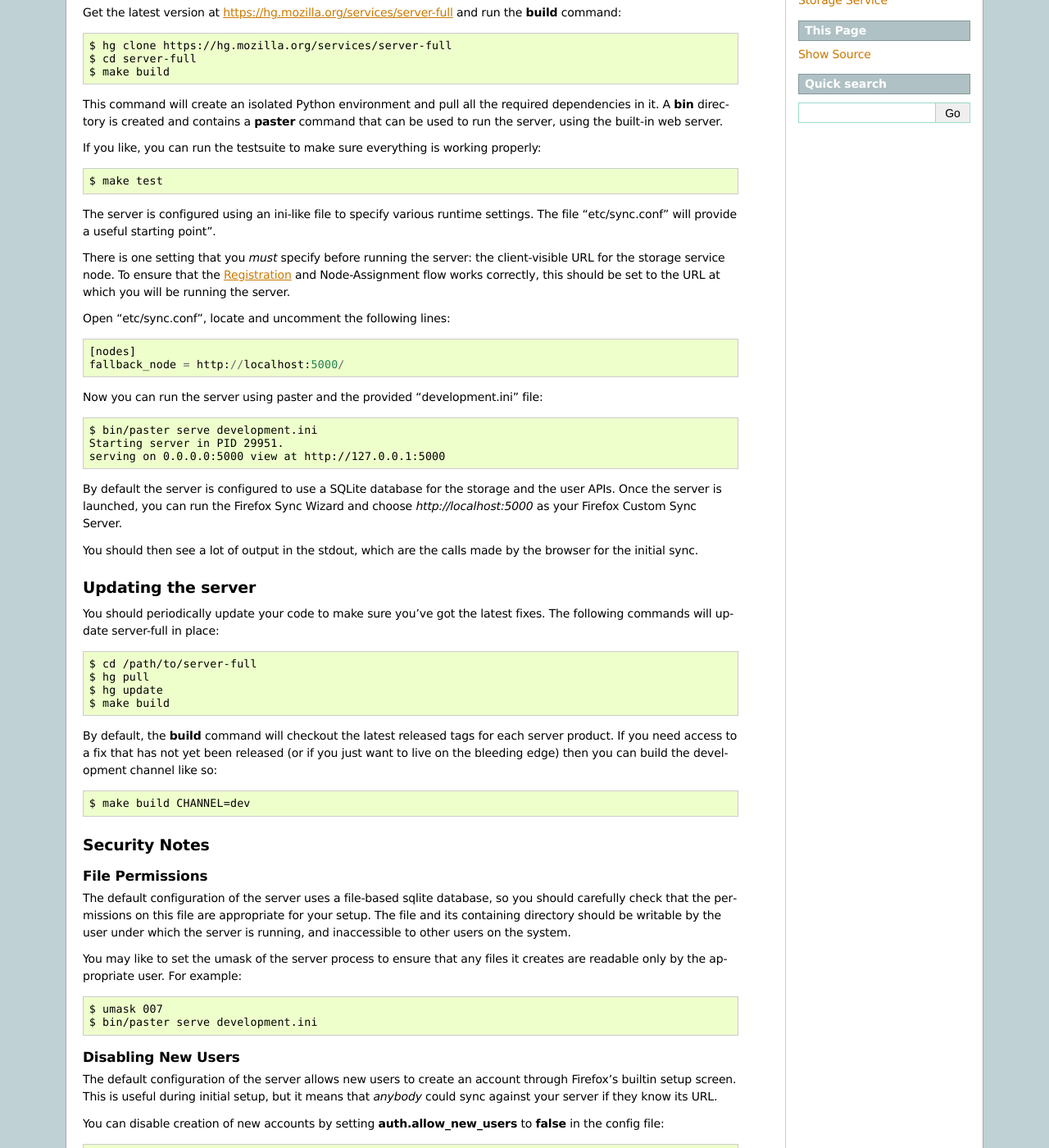
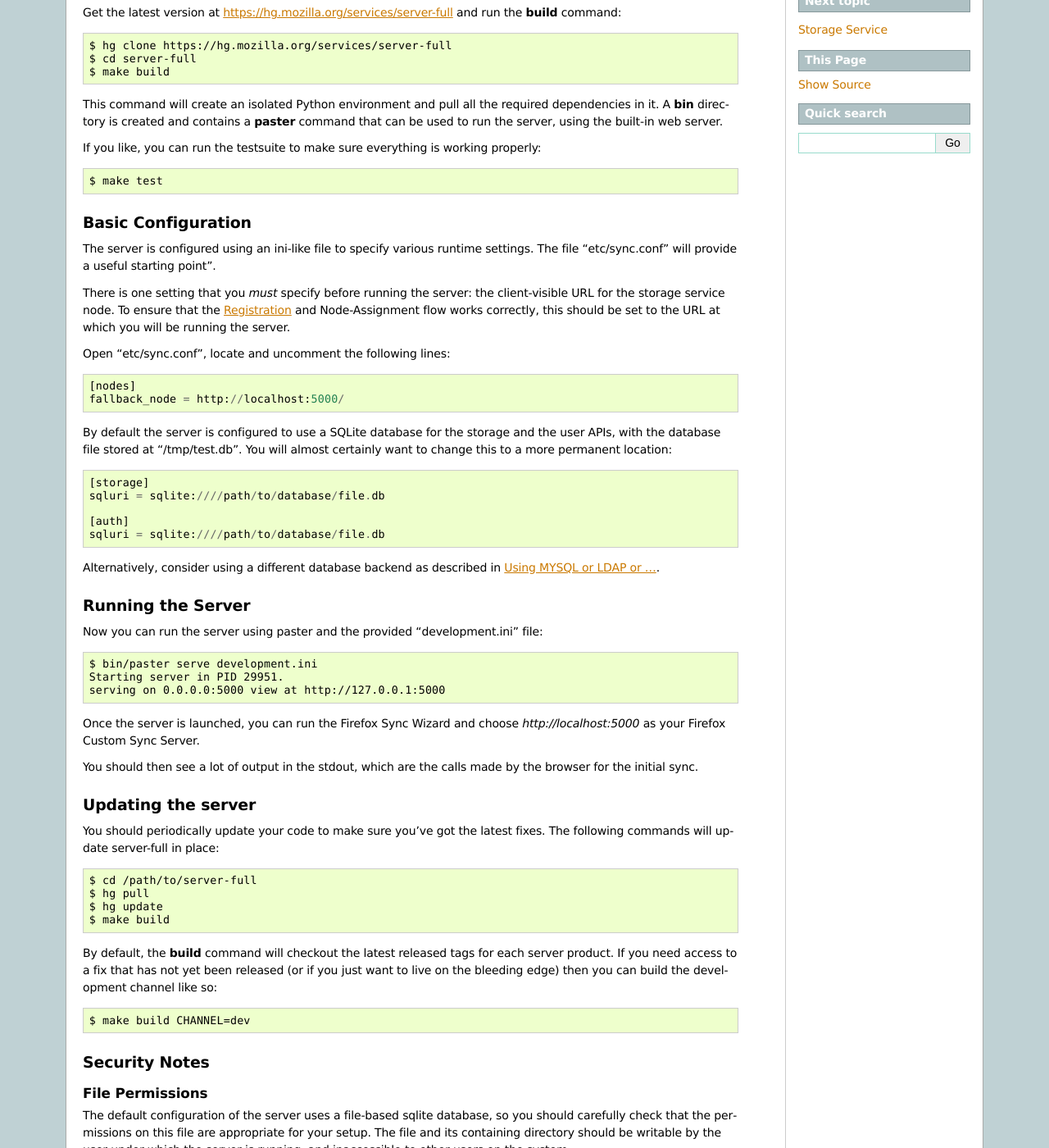
Before and after one commit to mozilla-services/docs, a Sphinx documentation site: the page built from source/howtos/run-sync.rst, in a window 1280 px wide and 1400 px high, scrolled down 585 px. Shown: the whole window at 82% size. Built offline with Sphinx 7.4.7, drawn with Linux system fonts in a browser that asks for light colours; the version number could not be read and is left out; some of the changed text lies outside the part shown.

Commit message:
Add more notes on configuring a run-your-own sync server.

```diff
--- a/source/howtos/run-sync.rst
+++ b/source/howtos/run-sync.rst
@@ -52,6 +52,10 @@
 
     $ make test
 
+
+Basic Configuration
+===================
+
 The server is configured using an ini-like file to specify various
 runtime settings.  The file "etc/sync.conf" will provide a useful starting
 point".
@@ -66,6 +70,23 @@
     [nodes]
     fallback_node = http://localhost:5000/
 
+By default the server is configured to use a SQLite database for the storage
+and the user APIs, with the database file stored at "/tmp/test.db".  You will
+almost certainly want to change this to a more permanent location::
+
+    [storage]
+    sqluri = sqlite:////path/to/database/file.db
+
+    [auth]
+    sqluri = sqlite:////path/to/database/file.db
+
+Alternatively, consider using a different database backend as described in
+:ref:`syncserver_alternative_databases`.
+
+
+Running the Server
+==================
+
 Now you can run the server using paster and the provided "development.ini"
 file::
 
```
Also changed, not shown: other parts of source/howtos/run-sync.rst (+5 -4 lines).
